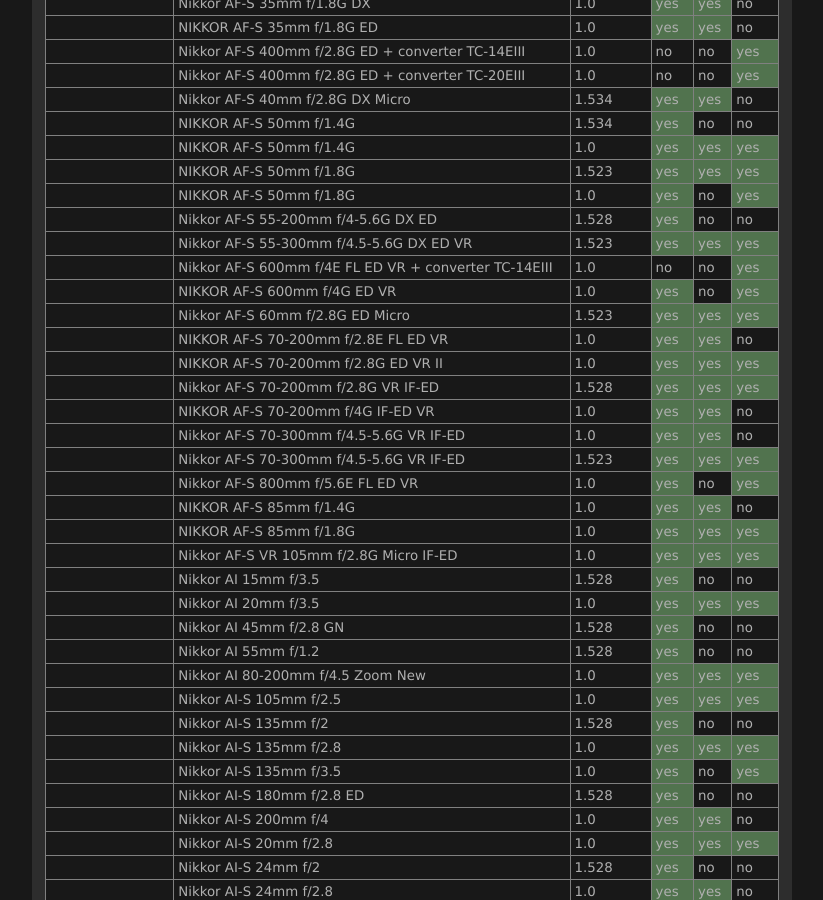
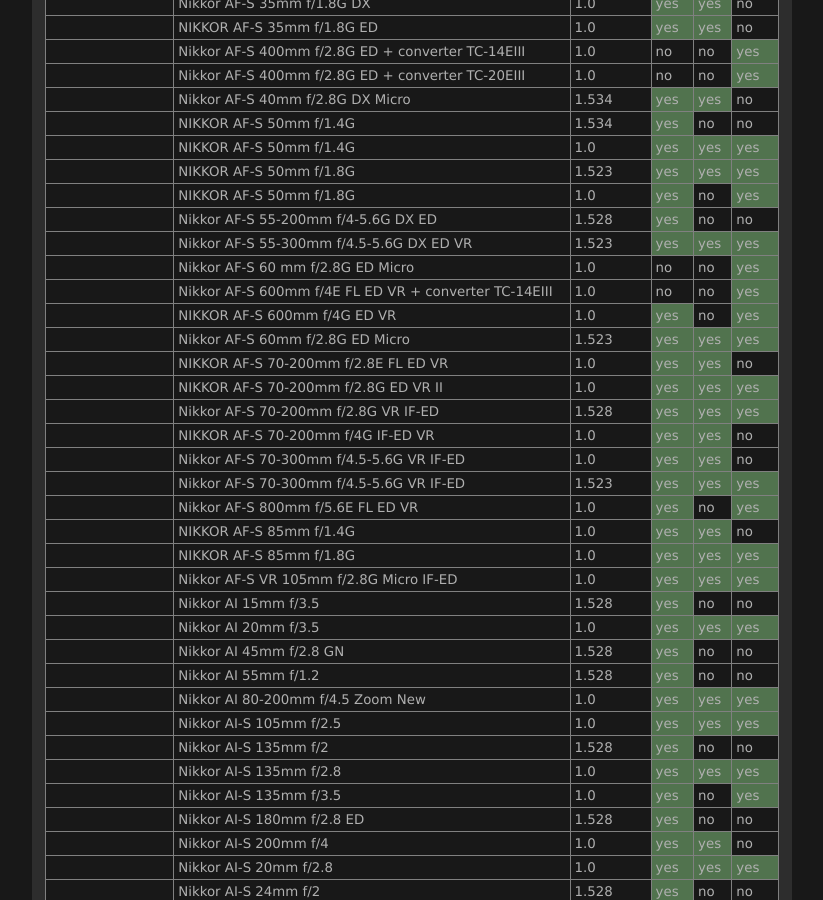
Before and after one commit to lensfun/lensfun.github.io, a Jekyll site: the page built from _posts/lenslist/2999-12-31-Lenslist-master.md, in a window 1280 px wide and 900 px high, scrolled down 13953 px. Shown: the whole window, without its empty margins (284-1107 px from the left). Built offline with Jekyll 4.4.1, drawn with Linux system fonts in a browser that asks for light colours.

Commit message:
Update master lens list from GitHub Actions

```diff
--- a/_posts/lenslist/2999-12-31-Lenslist-master.md
+++ b/_posts/lenslist/2999-12-31-Lenslist-master.md
@@ -579,6 +579,7 @@ This list was generated on 2024-09-02 from current Lensfun sources. Your Lensfun
 <tr class="lenslist-bg2"><td></td><td>NIKKOR AF-S 50mm f/1.8G</td><td>1.0</td><td class="lenslist-highlight lenslist-check">yes</td><td class="lenslist-check">no</td><td class="lenslist-highlight lenslist-check">yes</td></tr>
 <tr class="lenslist-bg2"><td></td><td>Nikkor AF-S 55-200mm f/4-5.6G DX ED</td><td>1.528</td><td class="lenslist-highlight lenslist-check">yes</td><td class="lenslist-check">no</td><td class="lenslist-check">no</td></tr>
 <tr class="lenslist-bg2"><td></td><td>Nikkor AF-S 55-300mm f/4.5-5.6G DX ED VR</td><td>1.523</td><td class="lenslist-highlight lenslist-check">yes</td><td class="lenslist-highlight lenslist-check">yes</td><td class="lenslist-highlight lenslist-check">yes</td></tr>
+<tr class="lenslist-bg2"><td></td><td>Nikkor AF-S 60 mm f/2.8G ED Micro</td><td>1.0</td><td class="lenslist-check">no</td><td class="lenslist-check">no</td><td class="lenslist-highlight lenslist-check">yes</td></tr>
 <tr class="lenslist-bg2"><td></td><td>Nikkor AF-S 600mm f/4E FL ED VR + converter TC-14EIII</td><td>1.0</td><td class="lenslist-check">no</td><td class="lenslist-check">no</td><td class="lenslist-highlight lenslist-check">yes</td></tr>
 <tr class="lenslist-bg2"><td></td><td>NIKKOR AF-S 600mm f/4G ED VR</td><td>1.0</td><td class="lenslist-highlight lenslist-check">yes</td><td class="lenslist-check">no</td><td class="lenslist-highlight lenslist-check">yes</td></tr>
 <tr class="lenslist-bg2"><td></td><td>Nikkor AF-S 60mm f/2.8G ED Micro</td><td>1.523</td><td class="lenslist-highlight lenslist-check">yes</td><td class="lenslist-highlight lenslist-check">yes</td><td class="lenslist-highlight lenslist-check">yes</td></tr>
```
